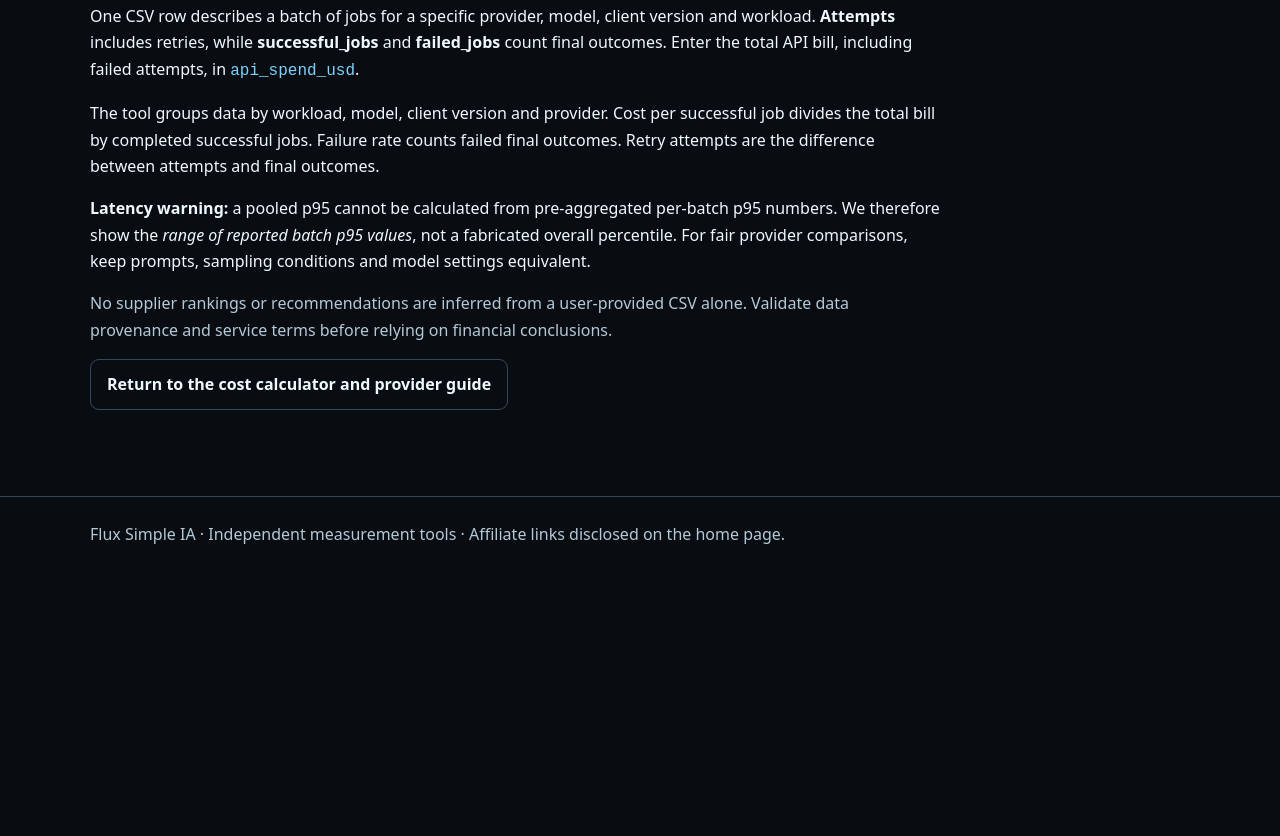
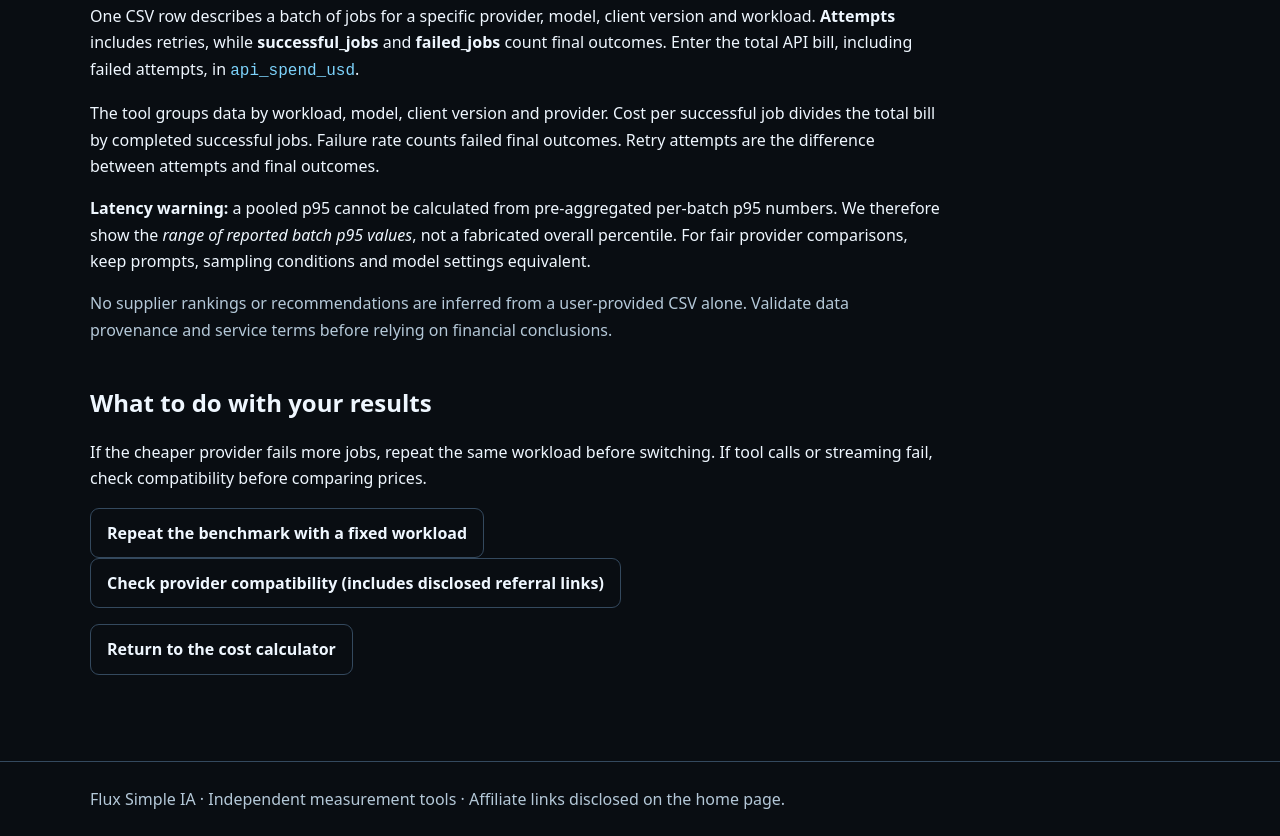
Before and after one commit to GregGirault/fluxsimpleia, a plain HTML site: page scorecard.html in a window 1280 px wide. Shown: the part 818-1654 px from the top of the page. Before the commit the page ends 1389 px from the top, so only its background shows below. Drawn offline with Linux system fonts and the light colour scheme.

Commit message:
Connect free benchmark tools to disclosed compatibility guide

```diff
--- a/scorecard.html
+++ b/scorecard.html
@@ -56,7 +56,12 @@
       <p><strong>Latency warning:</strong> a pooled p95 cannot be calculated from pre-aggregated per-batch p95 numbers. We therefore show the <em>range of reported batch p95 values</em>, not a fabricated overall percentile. For fair provider comparisons, keep prompts, sampling conditions and model settings equivalent.</p>
       <p class="muted">No supplier rankings or recommendations are inferred from a user-provided CSV alone. Validate data provenance and service terms before relying on financial conclusions.</p>
     </section>
-    <p><a class="button" href="./">Return to the cost calculator and provider guide</a></p>
+    <section aria-labelledby="next-step">
+      <h2 id="next-step">What to do with your results</h2>
+      <p>If the cheaper provider fails more jobs, repeat the same workload before switching. If tool calls or streaming fail, check compatibility before comparing prices.</p>
+      <p><a class="button" href="methodology.html">Repeat the benchmark with a fixed workload</a> <a class="button" href="provider-guide.html">Check provider compatibility (includes disclosed referral links)</a></p>
+    </section>
+    <p><a class="button" href="./">Return to the cost calculator</a></p>
   </main>
   <footer><div class="shell">Flux Simple IA · Independent measurement tools · Affiliate links disclosed on the home page.</div></footer>
   <script type="module">
```
Also changed, not shown: methodology.html (+2 -2 lines), tests/provider-guide.test.mjs (+10 -0 lines).
